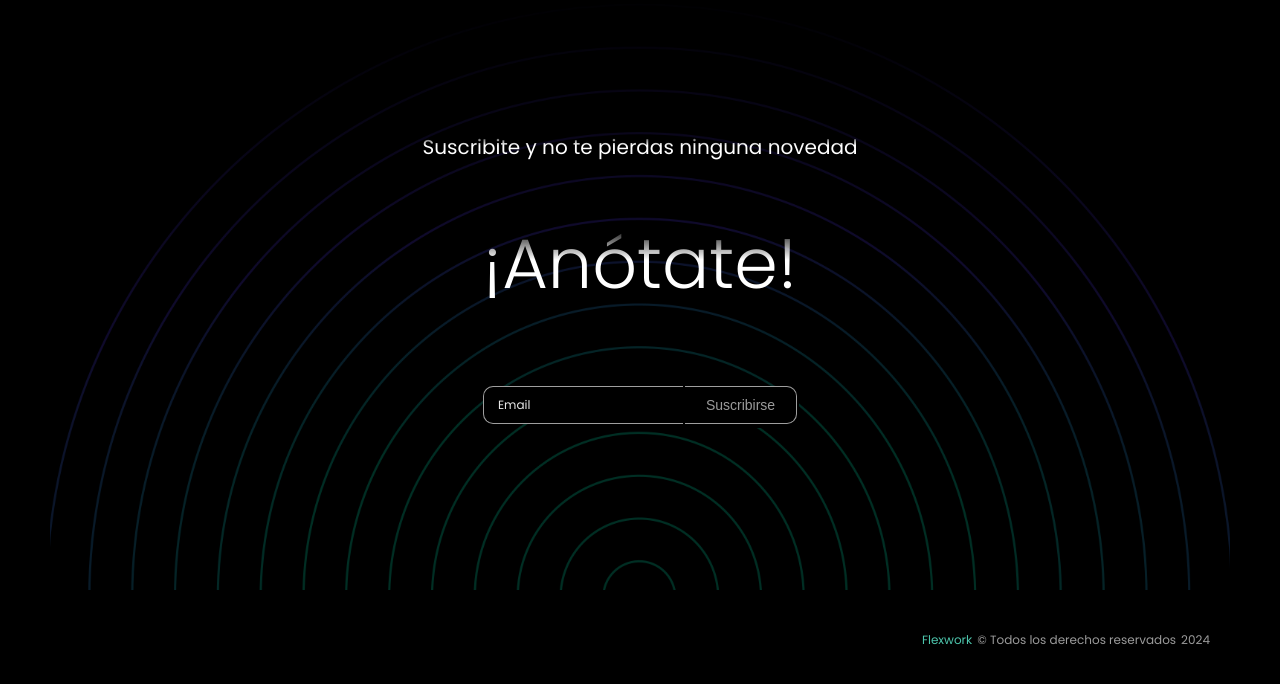
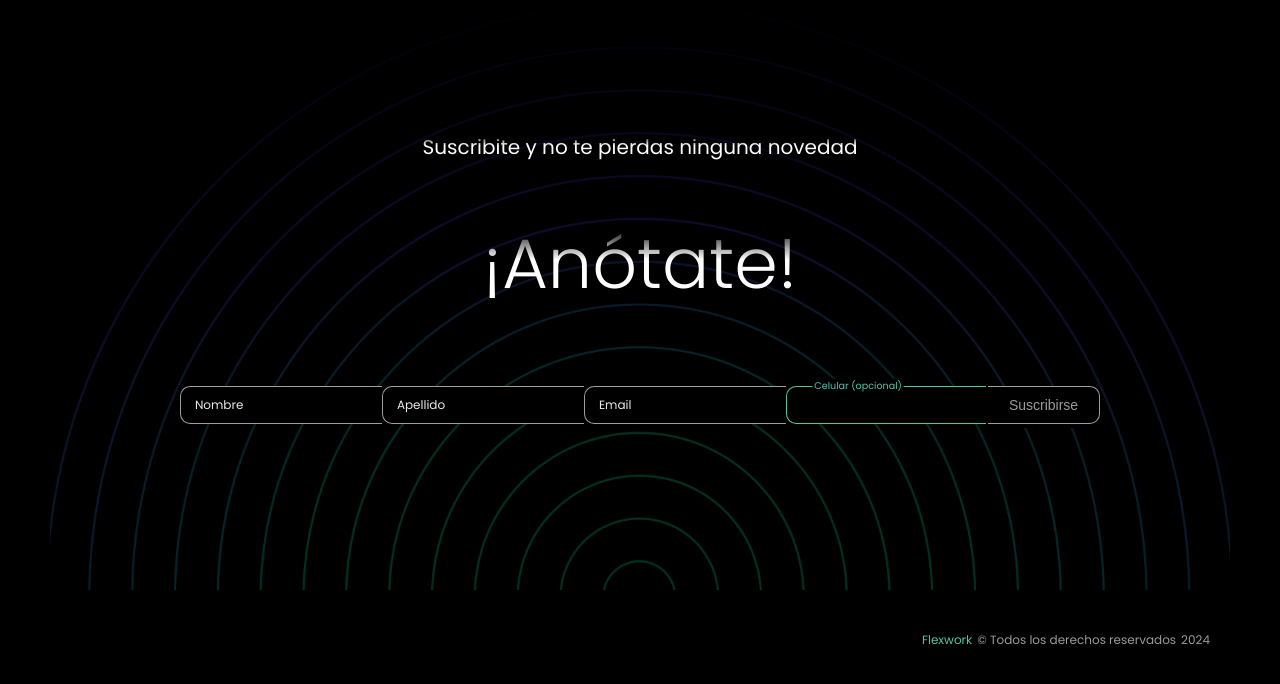
Before and after one commit to MatiasWyso/flexwork-landing, a Next.js app: page / in a window 1280 px wide. Shown: the part 1186-1870 px from the top of the page. Built offline with nearby package versions, Linux system fonts and the light colour scheme; no server answers.

Commit message:
Nuevo form

```diff
--- a/src/app/components/Atoms/Input/TextInput/TextInput.tsx
+++ b/src/app/components/Atoms/Input/TextInput/TextInput.tsx
@@ -3,10 +3,10 @@ import styles from "./TextInput.module.scss";
 
 interface TextInputProps {
   label: string;
-  value: string;
+  value: string ;
   onChange: (e: ChangeEvent<HTMLInputElement>) => void;
   type?: string;
-  required: boolean;
+  required?: boolean;
 }
 
 const TextInput: React.FC<TextInputProps> = ({label, value, onChange, type = "text", required = true}) => {
--- a/src/app/components/Form/Form.tsx
+++ b/src/app/components/Form/Form.tsx
@@ -6,15 +6,20 @@ import ButtonInput from "../Atoms/Input/ButtonInput/ButtonInput";
 import "./Form.scss";
 
 const SubscriptionForm: React.FC = () => {
+  const [name, setName] = useState<string>("");
+  const [lastname, setLastname] = useState<string>("");
   const [email, setEmail] = useState<string>("");
+  const [phone, setPhone] = useState<string>("");
   const [submitted, setSubmitted] = useState<boolean>(false);
-
 
   const handleSubmit = async (e: FormEvent<HTMLFormElement>) => {
     e.preventDefault();
     setSubmitted(true);
-    await saveSubscription(email);
+    await saveSubscription(name, email, lastname, phone);
+    setName("");
+    setLastname("");
     setEmail("");
+    setPhone("");
   };
 
   return (
@@ -29,6 +34,24 @@ const SubscriptionForm: React.FC = () => {
         ) : (
           <div className="input-group">
             <TextInput
+              label="Nombre"
+              type="text"
+              value={name}
+              onChange={(e: ChangeEvent<HTMLInputElement>) =>
+                setName(e.target.value)
+              }
+              required
+            />
+            <TextInput
+              label="Apellido"
+              type="text"
+              value={lastname}
+              onChange={(e: ChangeEvent<HTMLInputElement>) =>
+                setLastname(e.target.value)
+              }
+              required
+            />
+            <TextInput
               label="Email"
               type="email"
               value={email}
@@ -36,6 +59,16 @@ const SubscriptionForm: React.FC = () => {
                 setEmail(e.target.value)
               }
               required
+            />
+            <TextInput
+              label="Celular (opcional)"
+              type="tel"
+              value={phone}
+              onChange={(e: ChangeEvent<HTMLInputElement>) =>
+                setPhone(e.target.value)
+              }
+              required={false}
+
             />
             <ButtonInput />
           </div>
--- a/src/app/firebase/Subscription.tsx
+++ b/src/app/firebase/Subscription.tsx
@@ -2,12 +2,19 @@ import { collection, addDoc } from "firebase/firestore";
 import { db } from "./db";
 
 export const saveSubscription = async (
-  email: string
+  name: string,
+  email: string,
+  lastname: string,
+  phone: string
 ) => {
   try {
     await addDoc(collection(db, "subscriptions"), {
+      name: name,
+      lastname: lastname,
       email: email,
+      phone: phone,
       timestamp: new Date(),
+
     });
     console.log("Subscription saved successfully");
   } catch (e) {
```
